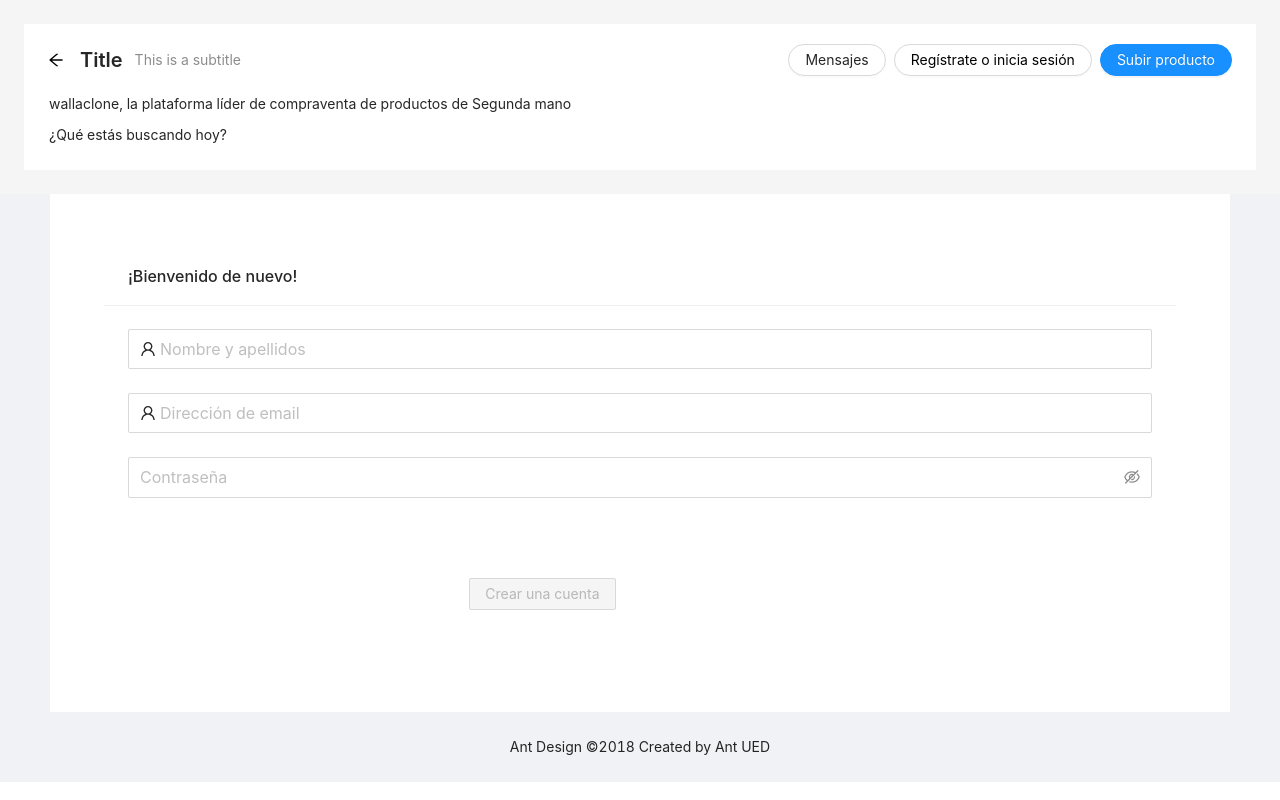
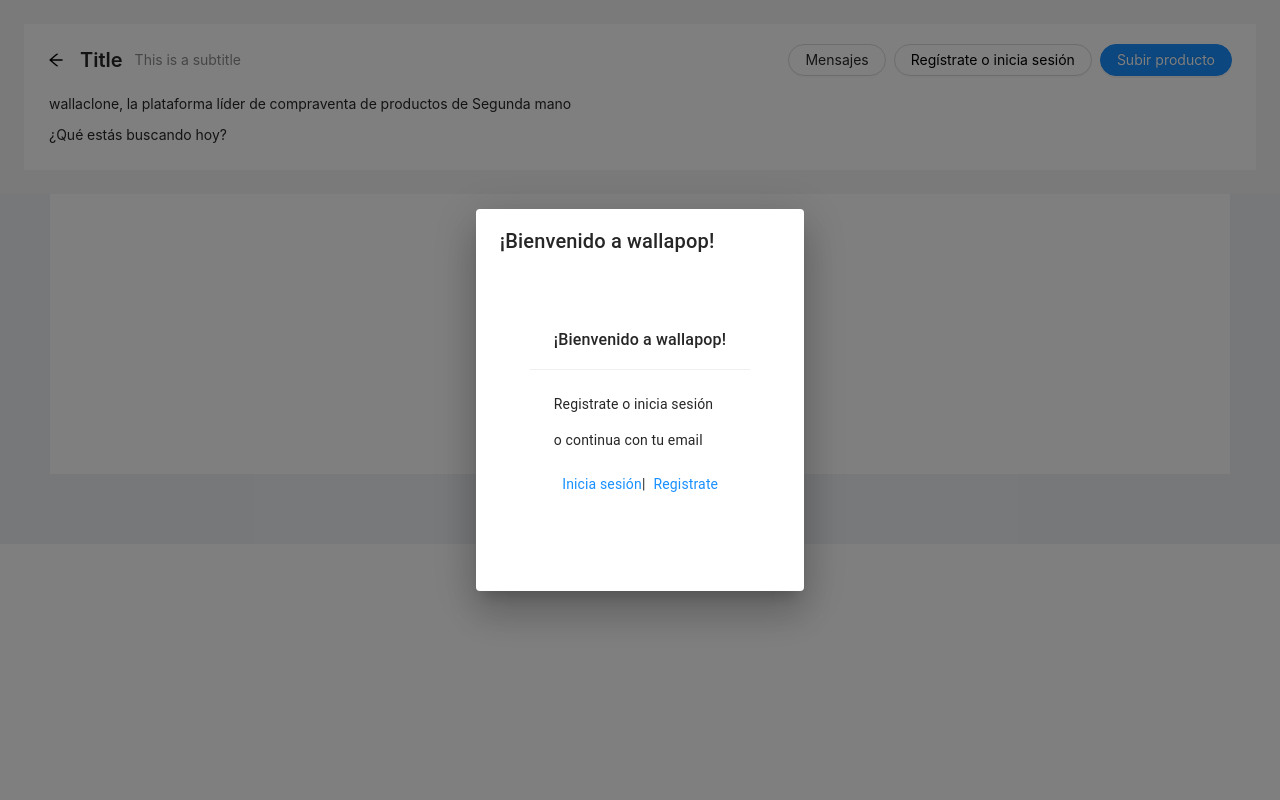
Before and after one commit to DrZuzzjen/frontend-final, a React (Create React App) app: page /signin_signup in a window 1280 px wide. Built offline with nearby package versions, Linux system fonts and the light colour scheme.

Commit message:
corrijo archivo signinsignup

```diff
--- a/src/componentes/auth/SigninSignup.js
+++ b/src/componentes/auth/SigninSignup.js
@@ -13,7 +13,7 @@ import React, { useState } from 'react';
 
 import TextField from '@material-ui/core/TextField';
 import Icon from '@material-ui/core/Icon';
-import { makeStyles } from '@material-ui/core/styles';
+
 import { create } from '../../API/api-user';
 import Dialog from '@material-ui/core/Dialog';
 import DialogActions from '@material-ui/core/DialogActions';
@@ -23,154 +23,34 @@ import DialogTitle from '@material-ui/core/DialogTitle';
 
 import { Link } from 'react-router-dom';
 
-const tailLayout = {
-	wrapperCol: {
-		offset: 8,
-		span: 16
-	}
-};
-
-const useStyles = makeStyles((theme) => ({
-	card: {
-		maxWidth: 600,
-		margin: 'auto',
-		textAlign: 'center',
-		marginTop: theme.spacing(5),
-		paddingBottom: theme.spacing(2)
-	},
-	error: {
-		verticalAlign: 'middle'
-	},
-	title: {
-		marginTop: theme.spacing(2),
-		color: theme.palette.openTitle
-	},
-	textField: {
-		marginLeft: theme.spacing(1),
-		marginRight: theme.spacing(1),
-		width: 300
-	},
-	submit: {
-		margin: 'auto',
-		marginBottom: theme.spacing(2)
-	}
-}));
-
 export default function SigninSignup() {
-	const classes = useStyles();
-	const [
-		values,
-		setValues
-	] = useState({
-		name: '',
-		password: '',
-		email: '',
-		open: false,
-		error: ''
-	});
-
-	const handleChange = (name) => (event) => {
-		setValues({ ...values, [name]: event.target.value });
-	};
-
-	const couldSubmit = () => {
-		return values.name && values.email && values.password;
-	};
-
-	const clickSubmit = () => {
-		const user = {
-			name: values.name || undefined,
-			email: values.email || undefined,
-			password: values.password || undefined
-		};
-		create(user).then((data) => {
-			if (data.error) {
-				setValues({ ...values, error: data.error });
-			}
-			else {
-				setValues({ ...values, error: '', open: true });
-			}
-		});
-	};
 	return (
 		<div>
-			<Card
-				title='¡Bienvenido de nuevo!'
-				bordered={false}
-				style={({ width: 300 }, { padding: 30 })}>
-				<p>
-					<Form.Item
-						id='name'
-						value={values.name}
-						onChange={handleChange('name')}>
-						<Input
-							size='large'
-							placeholder='Nombre y apellidos'
-							prefix={<UserOutlined />}
-						/>
-					</Form.Item>
-
-					<Form.Item
-						id='email'
-						value={values.email}
-						onChange={handleChange('email')}>
-						<Input
-							size='large'
-							placeholder='Dirección de email'
-							prefix={<UserOutlined />}
-						/>
-					</Form.Item>
-
-					<Form.Item
-						id='password'
-						value={values.password}
-						onChange={handleChange('password')}>
-						<Input.Password
-							size='large'
-							placeholder='Contraseña'
-						/>
-					</Form.Item>
-
-					<Form.Item {...tailLayout}>
-						{values.error && (
-							<Typography component='p' color='error'>
-								<Icon color='error'>error</Icon>
-								{values.error}
-							</Typography>
-						)}
-					</Form.Item>
-
-					<Form.Item {...tailLayout}>
-						<Button
-							type='primary'
-							htmlType='submit'
-							disabled={!couldSubmit()}
-							onClick={clickSubmit}>
-							Crear una cuenta
-						</Button>
-					</Form.Item>
-				</p>
-			</Card>
-
 			<Dialog
-				open={values.open}
-				disableBackdropClick={true}>
-				<DialogTitle>New Account</DialogTitle>
+				open='true'
+				disableBackdropClick={true}
+				titleStyle={
+					({ textAlign: 'center' }, { padding: 30 })
+				}>
+				<DialogTitle>¡Bienvenido a wallapop!</DialogTitle>
 				<DialogContent>
 					<DialogContentText>
-						New account successfully created.
+						<Card
+							title='¡Bienvenido a wallapop!'
+							bordered={false}
+							style={({ width: 300 }, { padding: 30 })}>
+							<p>Registrate o inicia sesión</p>
+							<p>o continua con tu email</p>
+							<p>
+								<DialogActions>
+									<Link to='/signin'>Inicia sesión </Link>
+									{` |`}
+									<Link to='/signup'>Registrate</Link>
+								</DialogActions>
+							</p>
+						</Card>
 					</DialogContentText>
 				</DialogContent>
-				<DialogActions>
-					<Link to='/signin'>
-						<Button
-							color='primary'
-							autoFocus='autoFocus'
-							variant='contained'>
-							Sign In
-						</Button>
-					</Link>
-				</DialogActions>
 			</Dialog>
 		</div>
 	);
```
